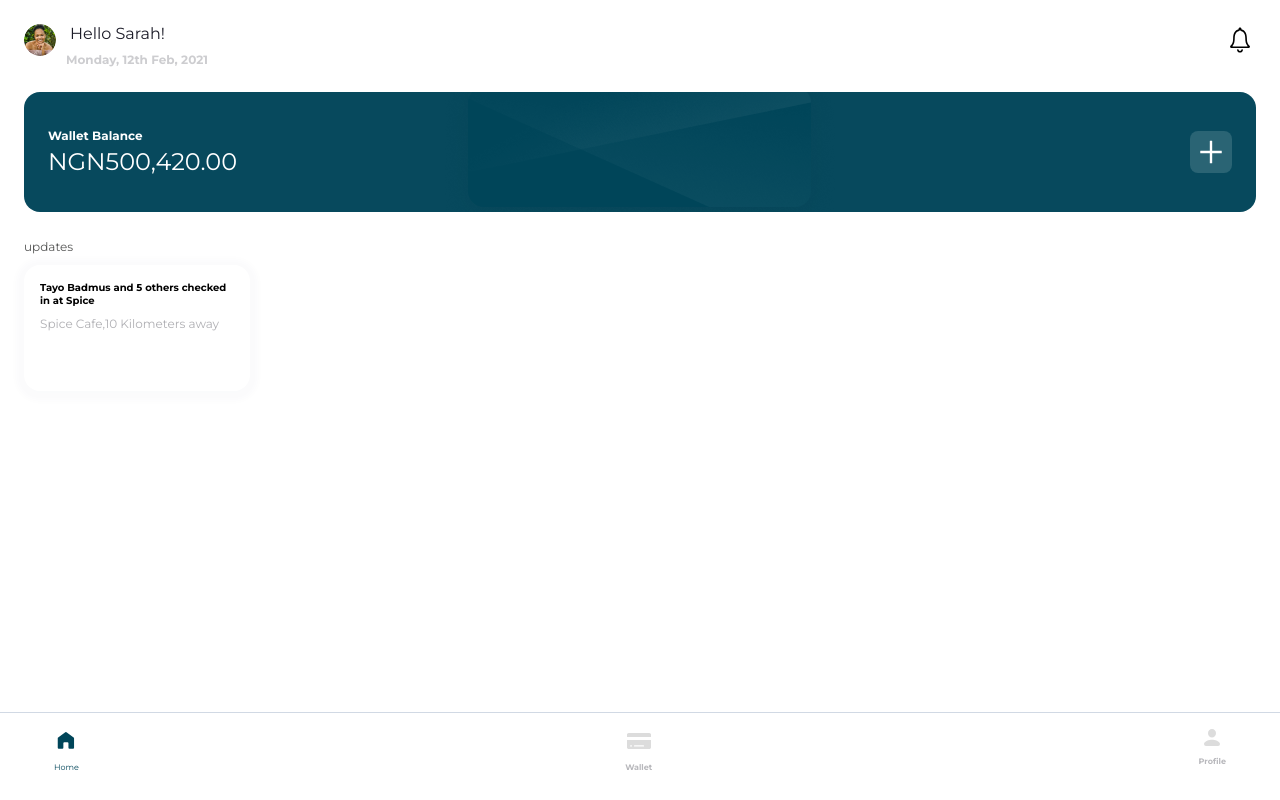
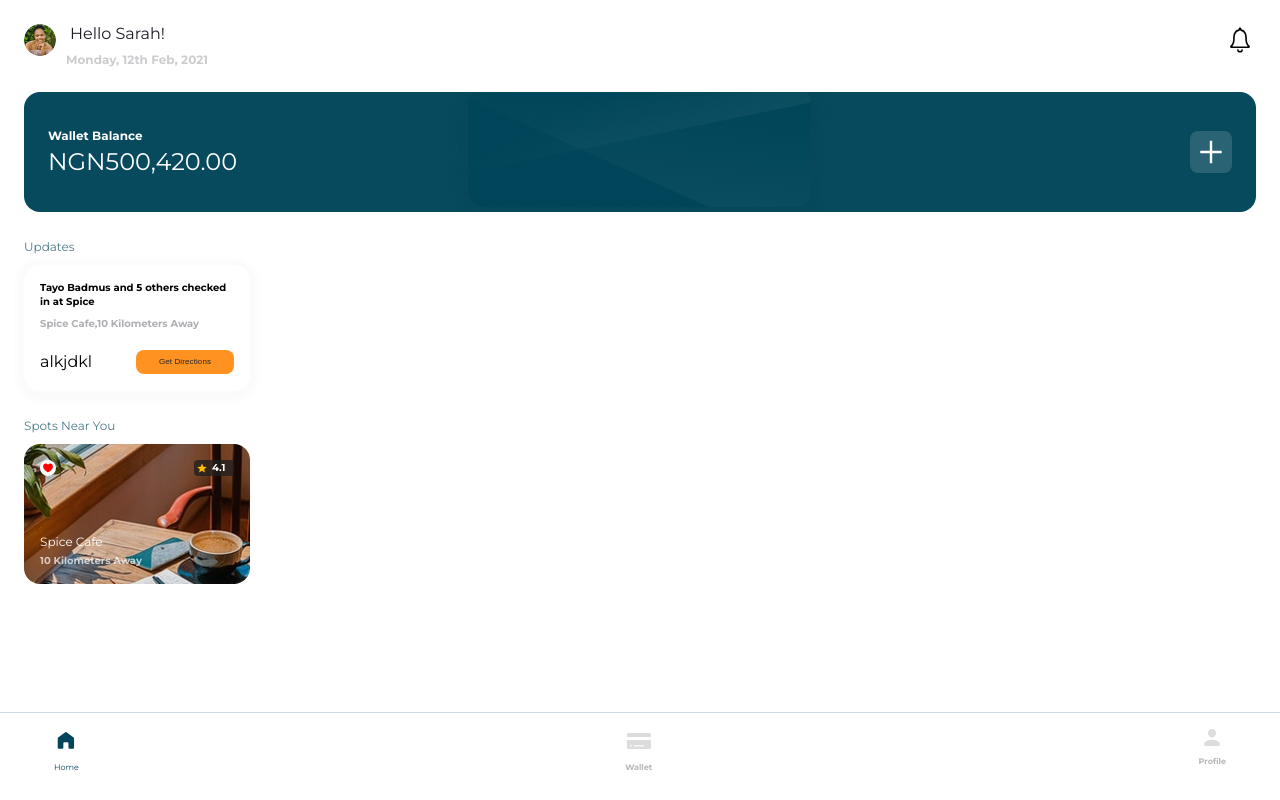
Before and after one commit to ZMG-Community/tonnop-pwa, a React (Create React App) app: page /home in a window 1280 px wide. Built offline with nearby package versions, Linux system fonts and the light colour scheme.

Commit message:
feat: completed the cafe component

```diff
--- /dev/null
+++ b/src/components/CafeSpots.tsx
@@ -0,0 +1,23 @@
+import { IoMdStar } from "react-icons/io";
+import { IoHeartSharp } from "react-icons/io5";
+import { Cafe } from "../styles/Homepage/Home";
+
+export default function CafeSpots() {
+  return (
+    <Cafe>
+      <div className="cafe_rating">
+        <div className="heart">
+          <IoHeartSharp color="red" size="12px" />
+        </div>
+        <div className="rating">
+          <IoMdStar color="#FFBD00" size="12px" />
+          <p>4.1</p>
+        </div>
+      </div>
+      <div className="cafe_info">
+        <h5>Spice Cafe</h5>
+        <span>10 Kilometers away</span>
+      </div>
+    </Cafe>
+  );
+}
--- a/src/components/Updates.tsx
+++ b/src/components/Updates.tsx
@@ -1,4 +1,4 @@
-import { Update } from "../styles/Homepage/Home";
+import { DirectionButton, Update } from "../styles/Homepage/Home";
 
 export default function Updates() {
   return (
@@ -7,6 +7,10 @@ export default function Updates() {
         <p>Tayo Badmus and 5 others checked in at Spice</p>
         <span>Spice Cafe,10 Kilometers away</span>
       </div>
+      <div className="direction">
+        <div>alkjdkl</div>
+        <DirectionButton>Get Directions</DirectionButton>
+      </div>
     </Update>
   );
 }
--- a/src/pages/Homepage.tsx
+++ b/src/pages/Homepage.tsx
@@ -1,4 +1,5 @@
 import BottomNav from "../components/BottomNav";
+import CafeSpots from "../components/CafeSpots";
 import Updates from "../components/Updates";
 import UserAvatar from "../components/UserAvatar";
 import WalletBalance from "../components/WalletBalance";
@@ -13,6 +14,10 @@ export default function Homepage() {
         <span> updates </span>
         <Updates />
       </section>
+      <section>
+        <span> spots near you </span>
+        <CafeSpots />
+      </section>
       <BottomNav />
     </Body>
   );
--- a/src/styles/Homepage/Home.ts
+++ b/src/styles/Homepage/Home.ts
@@ -1,13 +1,17 @@
 import styled from "styled-components";
+import cafe from "../../images/cafe.png";
 import walletBg from "../../images/walletBg.png";
 
 export const Body = styled.div`
   padding: 24px;
   section{
+    margin-top: 24px;
     span{
       font-size: 12px;
       font-weight: 400;
       padding-top: 8px;
+      text-transform: capitalize;
+      color: var(--brand);
     }
   }
 `
@@ -54,7 +58,7 @@ export const Wallet = styled.div`
   justify-content: space-between;
   padding:0 24px;
   color: white;
-  margin: 24px 0;
+  margin: 24px 0 0;
   background-image: url(${walletBg});
   background-color: #07495D;
   background-repeat: no-repeat;
@@ -92,6 +96,8 @@ export const Update = styled.div`
   border-radius: 16px;
   box-shadow: 0px 2px 6px 8px rgba(13, 56, 113, 0.02);
   margin-top: 10px;
+  .case{
+    line-height: 14px;
     p{
       font-family: 'Montserrat';
       font-style: normal;
@@ -105,4 +111,87 @@ export const Update = styled.div`
       text-align: center;
       color: rgba(28, 28, 40, 0.5);
     }
+  }
+  .direction{
+    display: flex;
+    justify-content:space-between;
+    align-items: center;
+    margin-top: 18px;
+  }
 `
+export const DirectionButton = styled.button`
+  outline: none;
+  background-color: var(--secondary);
+  color: #26252A;
+  line-height:20px;
+  height: 24px;
+  border-radius: 8px;
+  width: 98px;
+  font-weight: 400;
+  font-size: 8px;
+  text-align: center;
+  border: none;
+  letter-spacing:0.1px;
+  transition: all 0.2s ease-in
+`
+export const Cafe = styled.div`
+  padding: 16px;
+  width: 226px;
+  height: 140px;
+  border-radius: 16px;
+  position: relative;
+  margin: 0;
+  margin-top: 10px;
+  background: linear-gradient(0deg, #181818 0%, rgba(63, 55, 55, 0) 54.05%);
+  background-color: #C4C4C4;
+  background-position: center;
+  background-image: url(${cafe});
+  .cafe{
+    &_rating{
+      width: 100%;
+      display: flex;
+      align-items:center;
+      justify-content: space-between;
+      .heart{
+        width: 16px;
+        height: 16px;
+        border-radius: 50%;
+        background-color: white;
+        display: flex;
+        justify-content: center;
+        align-items: center;
+      }
+      .rating{
+        width: 40px;
+        height: 16px;
+        background: rgba(33, 31, 31, 0.79);
+        border-radius: 4px;
+        padding: 2px;
+        display: flex;
+        align-items: center;
+        gap: 4px;
+        font-weight: 700;
+        font-size: 10px;
+        line-height: 12px;
+        color: white;
+      }
+    }
+    &_info{
+      position: absolute;
+      bottom: 16px;
+      color: white;
+      h5{
+        font-size: 12px;
+        font-weight: 400;
+        text-transform: capitalize;
+      }
+      span{
+        font-size: 10px;
+        font-weight: 700;
+        line-height: 12.85px;
+        color: white;
+        padding: 0;
+      }
+    }
+  }
+`
```
Also changed, not shown: src/images/cafe.png (added). Lines whose indentation alone changed are shown as unchanged.
